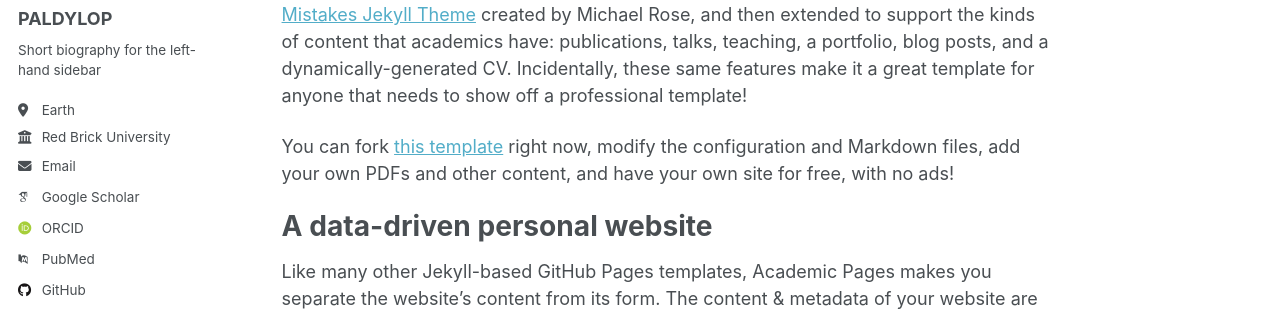
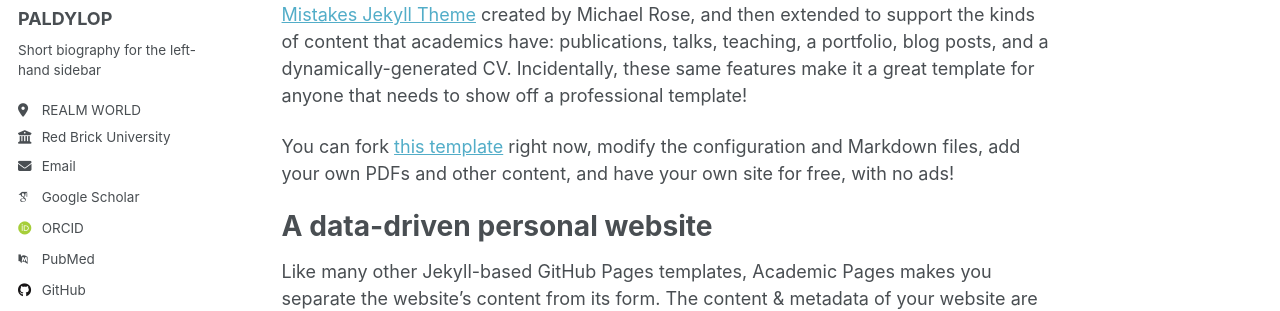
Before and after one commit to Infinitydylop/Infinitydylop.github.io, a Jekyll site: the page built from _pages/about.md, in a window 1280 px wide. Shown: the part 276-587 px from the top of the page. Built offline with Jekyll 4.4.1, drawn with Linux system fonts in a browser that asks for light colours; some web fonts are replaced; a script that is not in the unit is left out.

Commit message:
Update _config.yml

```diff
--- a/_config.yml
+++ b/_config.yml
@@ -26,7 +26,7 @@ author:
   name             : "PALDYLOP"
   pronouns         : # example: "she/her"
   bio              : "Short biography for the left-hand sidebar"
-  location         : "Earth"
+  location         : "REALM WORLD"
   employer         : "Red Brick University"
   uri              : # URL
   email            : "none@example.org"
```
